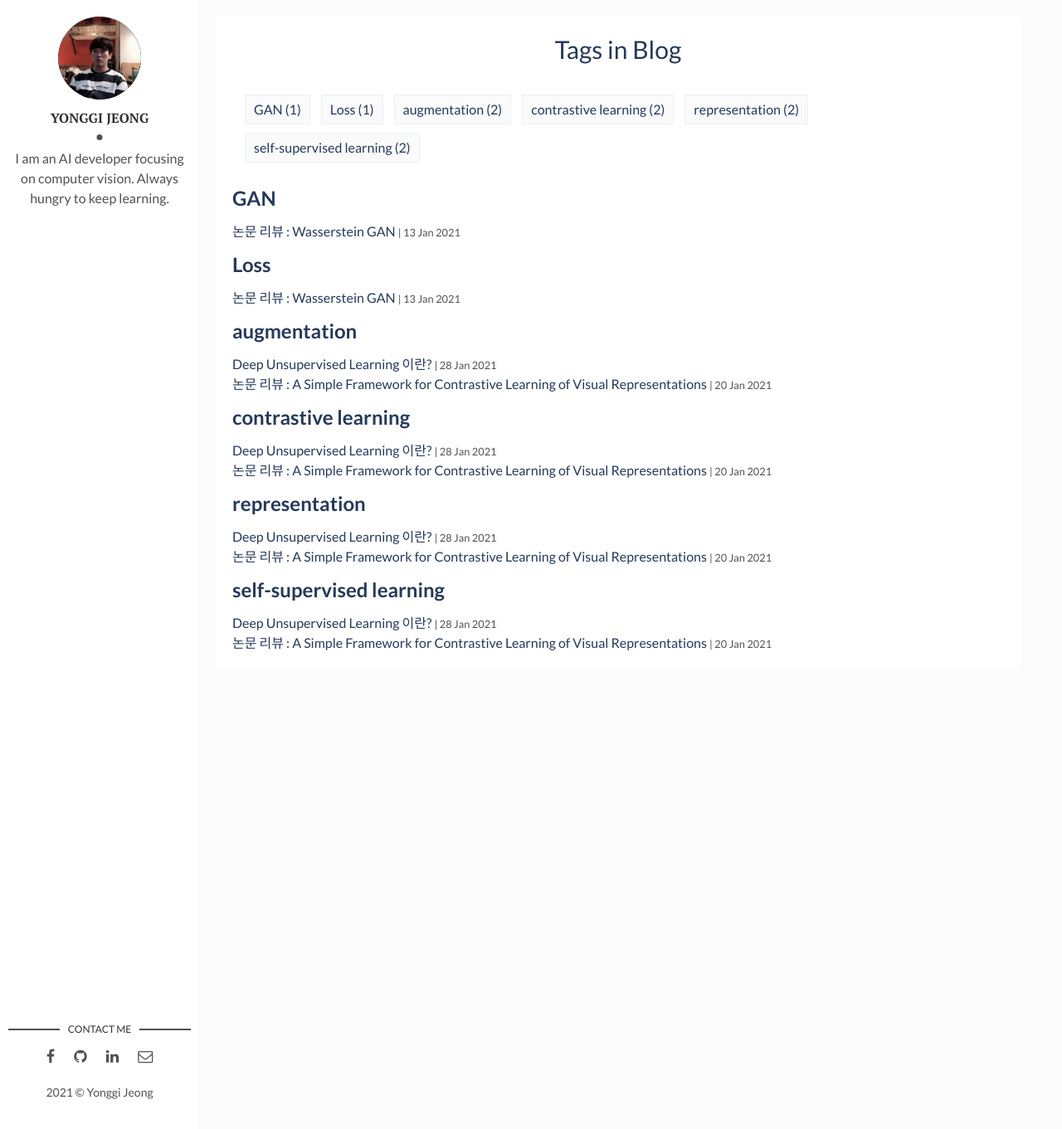
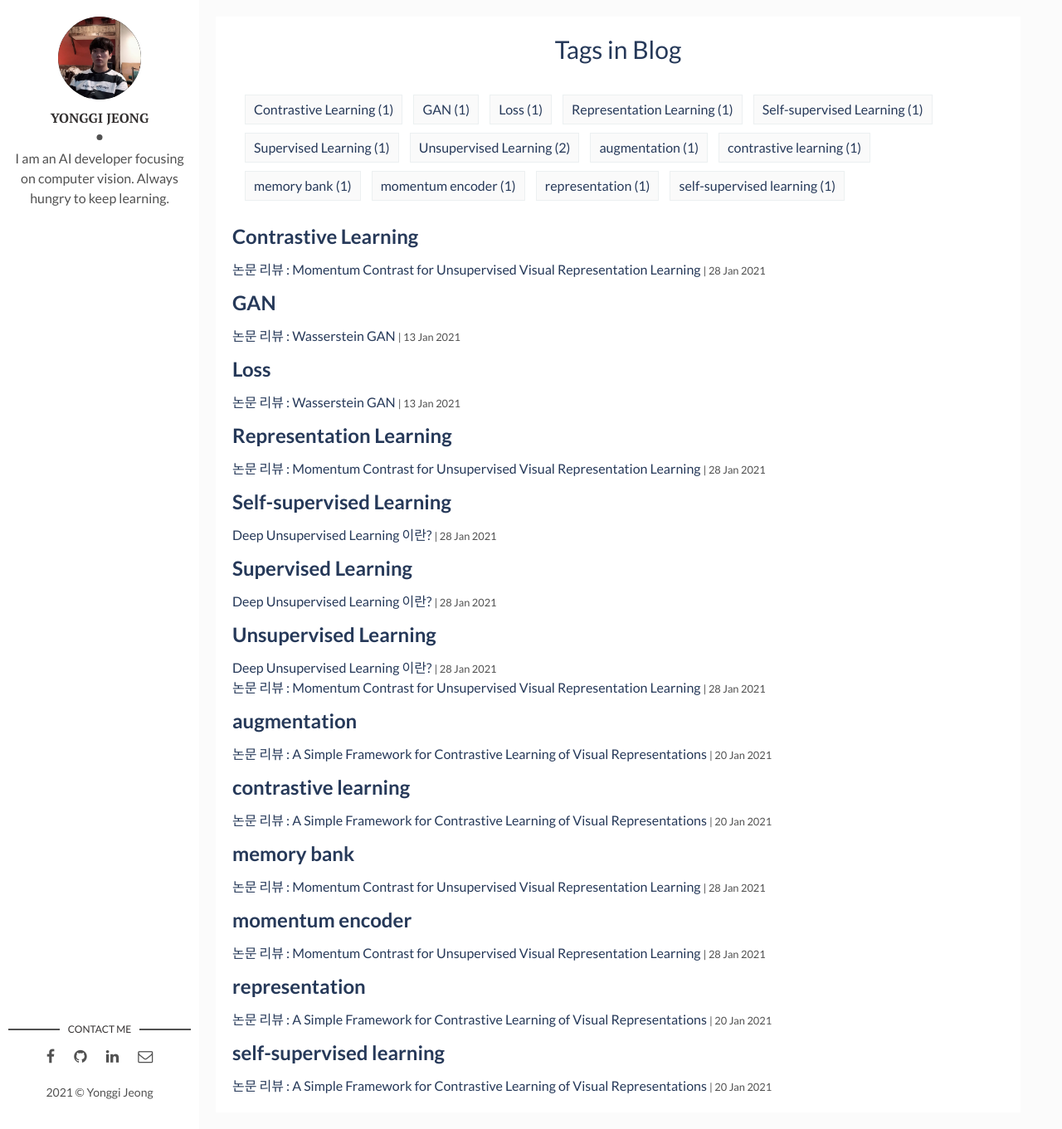
Before and after one commit to animilux/animilux.github.io, a Jekyll site: the page built from tags.html, in a window 1280 px wide and 1361 px high. Shown: the whole window at 83% size. Built offline with Jekyll 4.4.1, drawn with Linux system fonts in a browser that asks for light colours.

Commit message:
post4 started

```diff
--- /dev/null
+++ b/_posts/2021-01-28-MoCo.markdown
@@ -0,0 +1,18 @@
+---
+layout: post
+title: "논문 리뷰 : Momentum Contrast for Unsupervised Visual Representation Learning"
+date: 2021-01-28 17:00:00 +0300
+description: # Add post description (optional)
+img: post3/brain_img.jpg # Add image post (optional)
+fig-caption: # Add figcaption (optional)
+tags: [Unsupervised Learning, Representation Learning, Contrastive Learning, memory bank, momentum encoder]
+---
+<---------- ToDo ---------->
+
+
+## Reference
+<!-- L1 Introduction -- CS294-158-SP20 Deep Unsupervised Learning -- UC Berkeley, Spring 2020
+* <a href="https://www.youtube.com/watch?v=V9Roouqfu-M">유튜브 강의</a>
+* <a href="https://sites.google.com/view/berkeley-cs294-158-sp19/home?fbclid=IwAR3EYrnDoHv05sL6Exk77urKYJ3VOs85y1UggUvKbnCBDMygcUHXL0qD-28">강의자료</a>
+
+Title_img : <a href="https://quoracreative.com/article/machine-learning-marketing-Sales">https://quoracreative.com/article/machine-learning-marketing-Sales</a>   -->
--- a/_posts/2021-01-28-Unsupervised-Learning.markdown
+++ b/_posts/2021-01-28-Unsupervised-Learning.markdown
@@ -5,7 +5,7 @@ date: 2021-01-28 17:00:00 +0300
 description: # Add post description (optional)
 img: post3/brain_img.jpg # Add image post (optional)
 fig-caption: # Add figcaption (optional)
-tags: [representation, contrastive learning, augmentation, self-supervised learning]
+tags: [Unsupervised Learning, Supervised Learning, Self-supervised Learning]
 ---
 Machine Learning에 대해 공부하신 분이라면 ML을 Supervised Learning, Unsupervised Learning, Reinforcement Learning으로 나누는 그림을 다양한 형태로 보셨으리라 생각됩니다.
 여기서 Unsupervised Learning이란 Supervised Learning과는 다르게 Label이 없는 데이터로 학습하는 방식을 말하고, 대표적으로 Clustering(ex. K-means)과 Dimensionality Reduction(ex. PCA)이 있는데요.
```
